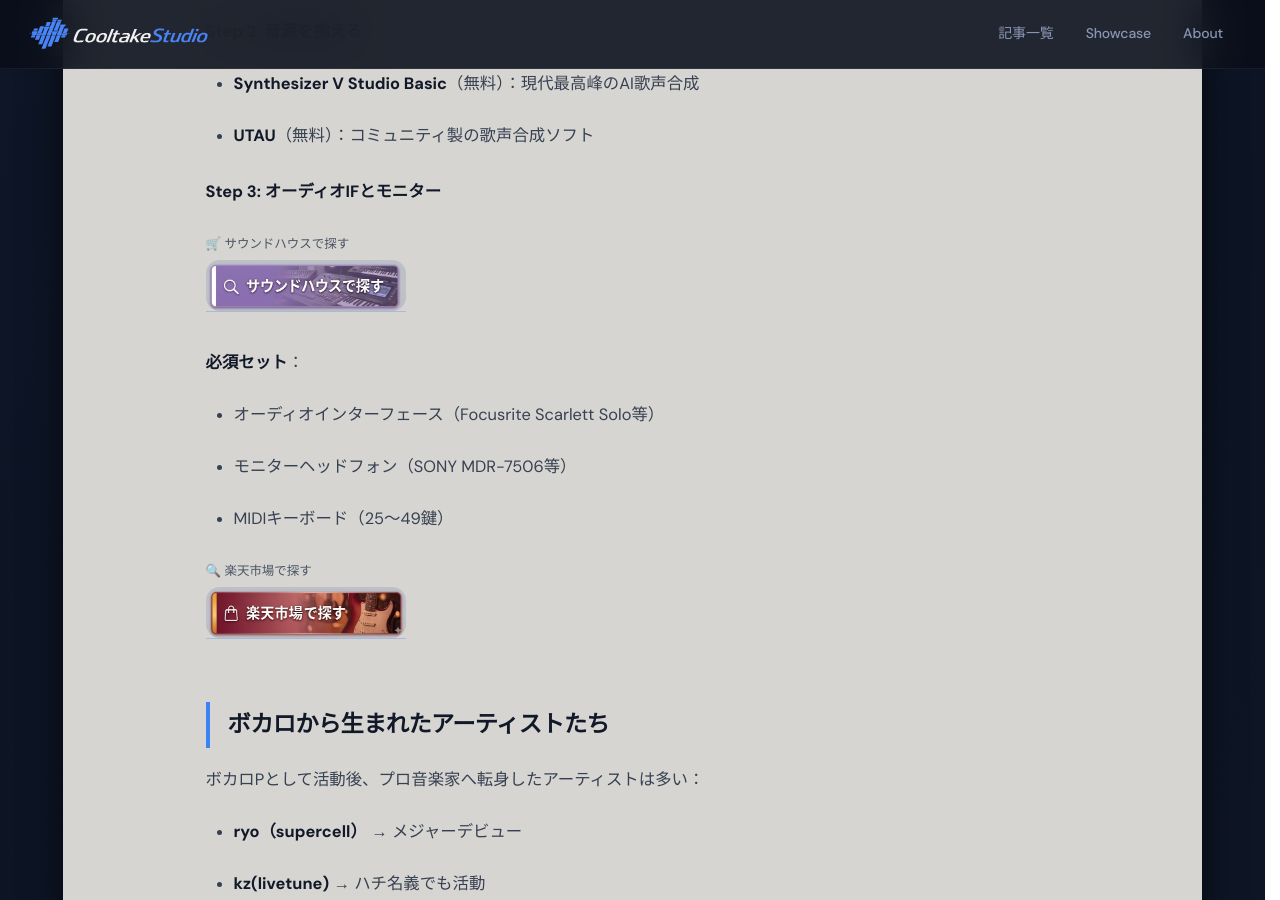
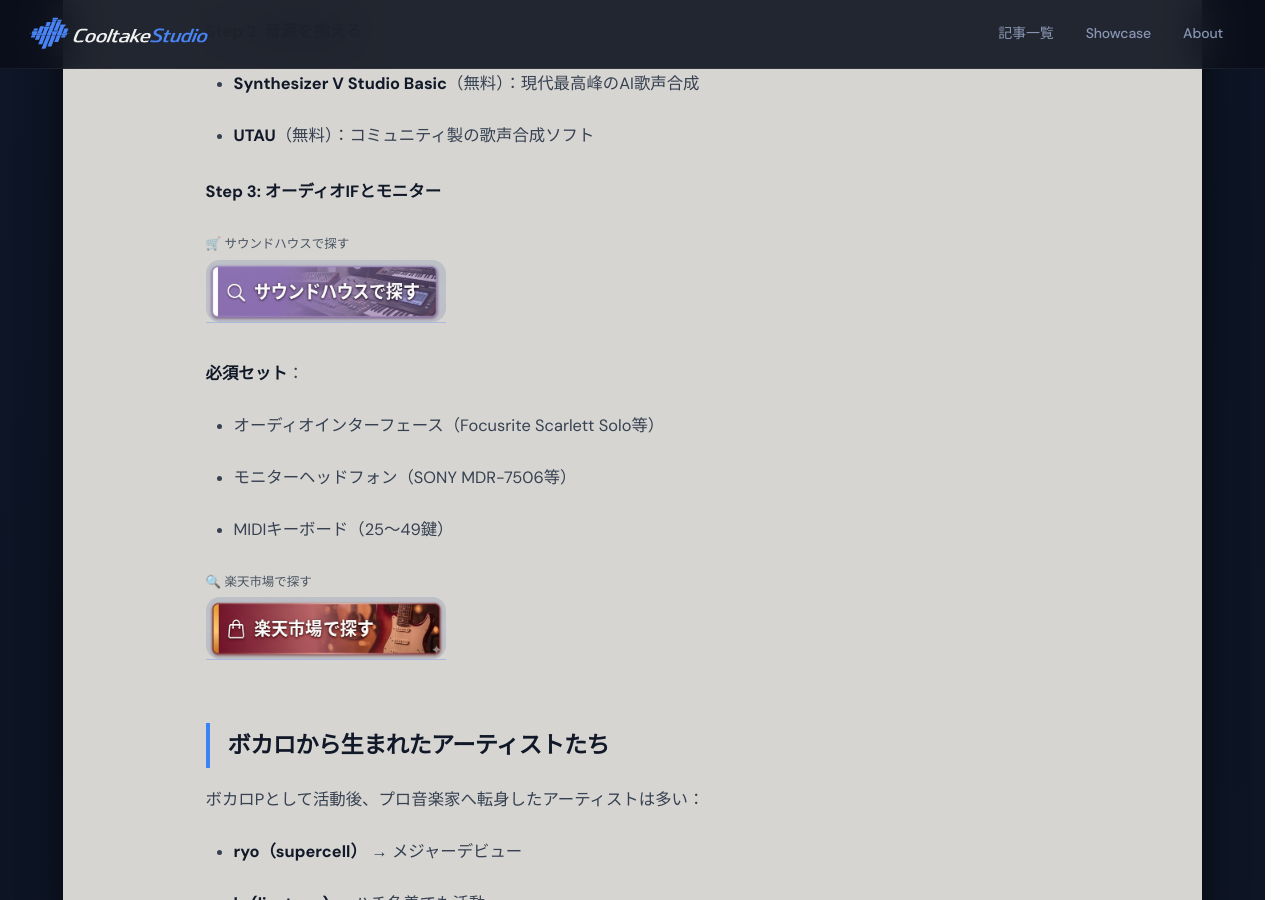
Before and after one commit to cooltake/cooltake-staging, a Jekyll site: the page built from _posts/2026-05-30-japan-music-15-vocaloid-dtm.md, in a window 1280 px wide and 900 px high, scrolled down 2632 px. Built offline with Jekyll 4.4.1, drawn with Linux system fonts in a browser that asks for light colours; some web fonts are replaced.

```diff
--- a/_posts/2026-05-30-japan-music-15-vocaloid-dtm.md
+++ b/_posts/2026-05-30-japan-music-15-vocaloid-dtm.md
@@ -143,7 +143,7 @@
 <div style="margin:1.5rem 0;">
 
 <span style="display:block;font-size:.78rem;color:#4b5563;margin-bottom:3px;margin-top:6px;">🛒 サウンドハウスで探す</span>
-<a href="https://h.accesstrade.net/sp/cc?rk=0100pdhv00n9hy&url=https%3A%2F%2Fwww.soundhouse.co.jp%2Fsearch%2Findex%3Fs_category_cd%3D780%26s_maker_cd%3D%26s_search_all%3D%26s_ord%3D" rel="nofollow" referrerpolicy="no-referrer-when-downgrade" style="display:inline-block;text-decoration:none;"><img src="/assets/images/btn-soundhouse.jpg" alt="サウンドハウスで探す" width="200" style="max-width:100%;height:auto;border-radius:14px;display:block;"></a>
+<a href="https://h.accesstrade.net/sp/cc?rk=0100pdhv00n9hy&url=https%3A%2F%2Fwww.soundhouse.co.jp%2Fsearch%2Findex%3Fs_category_cd%3D780%26s_maker_cd%3D%26s_search_all%3D%26s_ord%3D" rel="nofollow" referrerpolicy="no-referrer-when-downgrade" style="display:inline-block;text-decoration:none;"><img src="/assets/images/btn-soundhouse.jpg" alt="サウンドハウスで探す" width="240" style="max-width:100%;height:auto;border-radius:14px;display:block;"></a>
 
 </div>
 
@@ -162,7 +162,7 @@
 <div style="margin:1.5rem 0;">
 
 <span style="display:block;font-size:.78rem;color:#4b5563;margin-bottom:3px;margin-top:6px;">🔍 楽天市場で探す</span>
-<a href="https://hb.afl.rakuten.co.jp/ichiba/54518dd8.3792440a.54518dd9.03b99be4/?pc=https%3A%2F%2Fsearch.rakuten.co.jp%2Fsearch%2Fmall%2FDTM%2B%25E5%2588%259D%25E5%25BF%2583%25E8%2580%2585%2B%25E3%2582%25BB%25E3%2583%2583%25E3%2583%2588%2F" rel="nofollow" referrerpolicy="no-referrer-when-downgrade" style="display:inline-block;text-decoration:none;"><img src="/assets/images/btn-rakuten.jpg" alt="楽天市場で探す" width="200" style="max-width:100%;height:auto;border-radius:14px;display:block;"></a>
+<a href="https://hb.afl.rakuten.co.jp/ichiba/54518dd8.3792440a.54518dd9.03b99be4/?pc=https%3A%2F%2Fsearch.rakuten.co.jp%2Fsearch%2Fmall%2FDTM%2B%25E5%2588%259D%25E5%25BF%2583%25E8%2580%2585%2B%25E3%2582%25BB%25E3%2583%2583%25E3%2583%2588%2F" rel="nofollow" referrerpolicy="no-referrer-when-downgrade" style="display:inline-block;text-decoration:none;"><img src="/assets/images/btn-rakuten.jpg" alt="楽天市場で探す" width="240" style="max-width:100%;height:auto;border-radius:14px;display:block;"></a>
 
 </div>
 
@@ -205,7 +205,7 @@
 <div style="margin:1.5rem 0;">
 
 <span style="display:block;font-size:.78rem;color:#4b5563;margin-bottom:3px;margin-top:6px;">🔍 楽天市場で探す</span>
-<a href="https://hb.afl.rakuten.co.jp/ichiba/54518dd8.3792440a.54518dd9.03b99be4/?pc=https%3A//search.rakuten.co.jp/search/mall/%E5%88%9D%E9%9F%B3%E3%83%9F%E3%82%AF%2BVOCALOID%2BCD/" rel="nofollow" referrerpolicy="no-referrer-when-downgrade" style="display:inline-block;text-decoration:none;"><img src="/assets/images/btn-rakuten.jpg" alt="楽天市場で探す" width="200" style="max-width:100%;height:auto;border-radius:14px;display:block;"></a>
+<a href="https://hb.afl.rakuten.co.jp/ichiba/54518dd8.3792440a.54518dd9.03b99be4/?pc=https%3A//search.rakuten.co.jp/search/mall/%E5%88%9D%E9%9F%B3%E3%83%9F%E3%82%AF%2BVOCALOID%2BCD/" rel="nofollow" referrerpolicy="no-referrer-when-downgrade" style="display:inline-block;text-decoration:none;"><img src="/assets/images/btn-rakuten.jpg" alt="楽天市場で探す" width="240" style="max-width:100%;height:auto;border-radius:14px;display:block;"></a>
 
 </div>
 
@@ -218,7 +218,7 @@
 <div style="margin:1.5rem 0;">
 
 <span style="display:block;font-size:.78rem;color:#4b5563;margin-bottom:3px;margin-top:6px;">🔍 楽天市場で探す</span>
-<a href="https://hb.afl.rakuten.co.jp/ichiba/54518dd8.3792440a.54518dd9.03b99be4/?pc=https%3A//search.rakuten.co.jp/search/mall/DTM%2B%E5%85%A5%E9%96%80%2BCubase%2B%E6%9C%AC/" rel="nofollow" referrerpolicy="no-referrer-when-downgrade" style="display:inline-block;text-decoration:none;"><img src="/assets/images/btn-rakuten.jpg" alt="楽天市場で探す" width="200" style="max-width:100%;height:auto;border-radius:14px;display:block;"></a>
+<a href="https://hb.afl.rakuten.co.jp/ichiba/54518dd8.3792440a.54518dd9.03b99be4/?pc=https%3A//search.rakuten.co.jp/search/mall/DTM%2B%E5%85%A5%E9%96%80%2BCubase%2B%E6%9C%AC/" rel="nofollow" referrerpolicy="no-referrer-when-downgrade" style="display:inline-block;text-decoration:none;"><img src="/assets/images/btn-rakuten.jpg" alt="楽天市場で探す" width="240" style="max-width:100%;height:auto;border-radius:14px;display:block;"></a>
 
 </div>
 
@@ -233,13 +233,13 @@
 <div>
 
 <span style="display:block;font-size:.78rem;color:#4b5563;margin-bottom:3px;margin-top:6px;">🔍 楽天市場で探す</span>
-<a href="https://hb.afl.rakuten.co.jp/ichiba/54518dd8.3792440a.54518dd9.03b99be4/?pc=https%3A//search.rakuten.co.jp/search/mall/DTM%2B%E5%88%9D%E5%BF%83%E8%80%85%2B%E3%82%BB%E3%83%83%E3%83%88%2B%E3%82%AA%E3%83%BC%E3%83%87%E3%82%A3%E3%82%AA%E3%82%A4%E3%83%B3%E3%82%BF%E3%83%BC%E3%83%95%E3%82%A7%E3%83%BC%E3%82%B9/" rel="nofollow" referrerpolicy="no-referrer-when-downgrade" style="display:inline-block;text-decoration:none;"><img src="/assets/images/btn-rakuten.jpg" alt="楽天市場で探す" width="200" style="max-width:100%;height:auto;border-radius:14px;display:block;"></a>
+<a href="https://hb.afl.rakuten.co.jp/ichiba/54518dd8.3792440a.54518dd9.03b99be4/?pc=https%3A//search.rakuten.co.jp/search/mall/DTM%2B%E5%88%9D%E5%BF%83%E8%80%85%2B%E3%82%BB%E3%83%83%E3%83%88%2B%E3%82%AA%E3%83%BC%E3%83%87%E3%82%A3%E3%82%AA%E3%82%A4%E3%83%B3%E3%82%BF%E3%83%BC%E3%83%95%E3%82%A7%E3%83%BC%E3%82%B9/" rel="nofollow" referrerpolicy="no-referrer-when-downgrade" style="display:inline-block;text-decoration:none;"><img src="/assets/images/btn-rakuten.jpg" alt="楽天市場で探す" width="240" style="max-width:100%;height:auto;border-radius:14px;display:block;"></a>
 
 </div>
 <div>
 
 <span style="display:block;font-size:.78rem;color:#4b5563;margin-bottom:3px;margin-top:6px;">🛒 サウンドハウスで探す</span>
-<a href="https://h.accesstrade.net/sp/cc?rk=0100pdhv00n9hy&url=https%3A%2F%2Fwww.soundhouse.co.jp%2Fsearch%2Findex%3Fs_category_cd%3D780%26s_maker_cd%3D%26s_search_all%3D%26s_ord%3D" rel="nofollow" referrerpolicy="no-referrer-when-downgrade" style="display:inline-block;text-decoration:none;"><img src="/assets/images/btn-soundhouse.jpg" alt="サウンドハウスで探す" width="200" style="max-width:100%;height:auto;border-radius:14px;display:block;"></a>
+<a href="https://h.accesstrade.net/sp/cc?rk=0100pdhv00n9hy&url=https%3A%2F%2Fwww.soundhouse.co.jp%2Fsearch%2Findex%3Fs_category_cd%3D780%26s_maker_cd%3D%26s_search_all%3D%26s_ord%3D" rel="nofollow" referrerpolicy="no-referrer-when-downgrade" style="display:inline-block;text-decoration:none;"><img src="/assets/images/btn-soundhouse.jpg" alt="サウンドハウスで探す" width="240" style="max-width:100%;height:auto;border-radius:14px;display:block;"></a>
 
 </div>
 </div>
```
